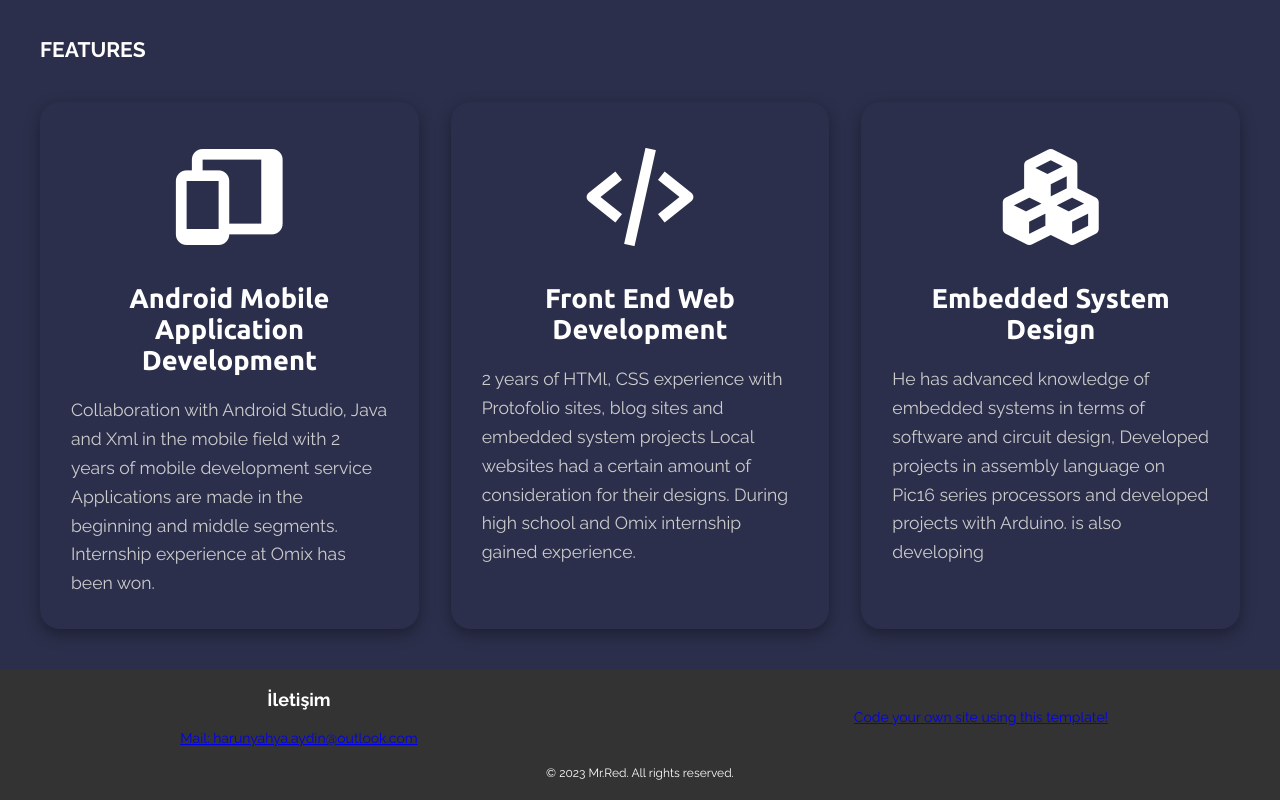
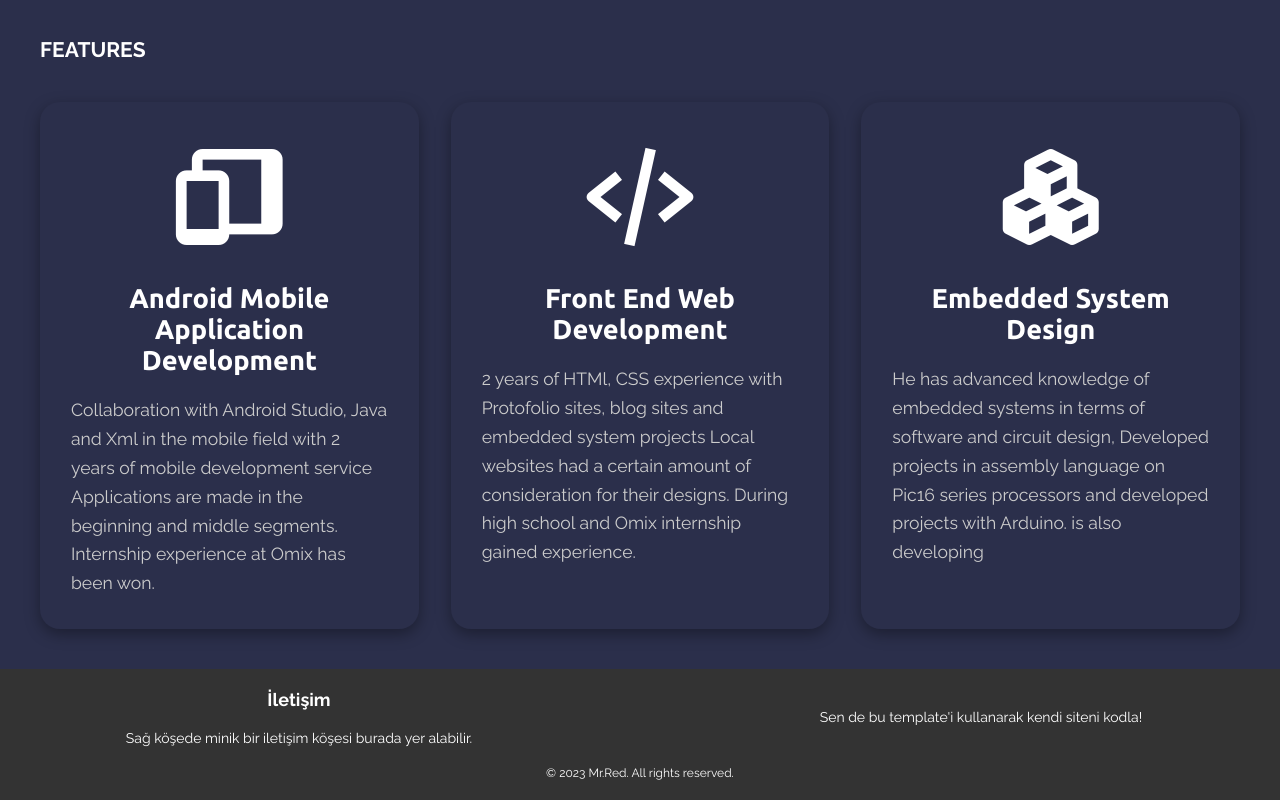
Before and after one commit to HarunAdam0/Mr.RedSiteTemplate, a plain HTML site: page index.html in a window 1280 px wide. Shown: the part 1228-2028 px from the top of the page. Drawn offline with nearby package versions, Linux system fonts and the light colour scheme; animation ran at ten frames a second.

Commit message:
Update index.html

```diff
--- a/index.html
+++ b/index.html
@@ -90,14 +90,10 @@
         <div class="footer-content">
             <div class="contact-info">
                 <h3>İletişim</h3>
-                <a href="mailto:harunyahya.aydin@outlook.com">
-                    <p>Mail: harunyahya.aydin@outlook.com</p>
-                </a>
+                <p>Sağ köşede minik bir iletişim köşesi burada yer alabilir.</p>
             </div>
             <div class="personal-note">
-                <a href="https://github.com/HarunAdam0/Mr.RedSiteTemplate">
-                <p>Code your own site using this template!</p>
-                </a>
+                <p>Sen de bu template'i kullanarak kendi siteni kodla!</p>
             </div>
         </div>
         <p>&copy; 2023 Mr.Red. All rights reserved.</p>
```
